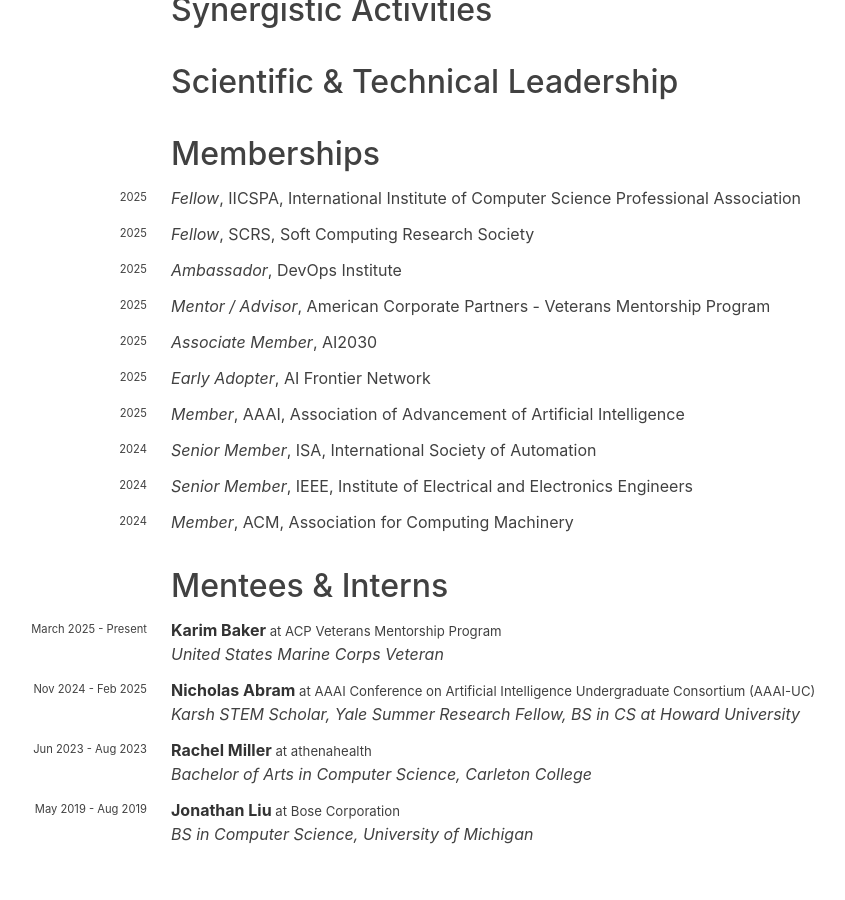
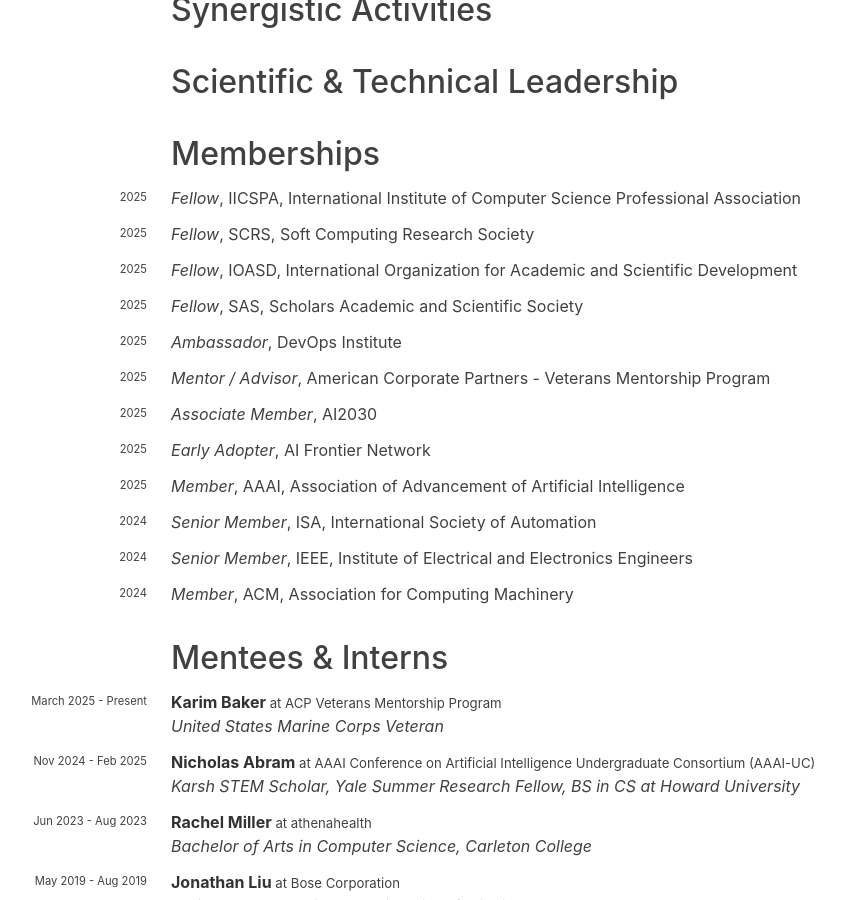
Before and after one commit to hariharanragothaman/hariharanragothaman.github.io, a Jekyll site: the page built from cv.md, in a window 1280 px wide and 900 px high, scrolled down 7261 px. Shown: the whole window, without its empty margins (161-1006 px from the left). Built offline with Jekyll 4.4.1, drawn with Linux system fonts in a browser that asks for light colours; nearby versions of some CDN libraries; some web fonts are replaced.

Commit message:
Polishes and Updates

```diff
--- a/_data/membership.yaml
+++ b/_data/membership.yaml
@@ -3,6 +3,14 @@
   year: 2025
 
 - institution: SCRS, Soft Computing Research Society
+  position: Fellow
+  year: 2025
+
+- institution: IOASD, International Organization for Academic and Scientific Development
+  position: Fellow
+  year: 2025
+
+- institution: SAS, Scholars Academic and Scientific Society
   position: Fellow
   year: 2025
 
```
